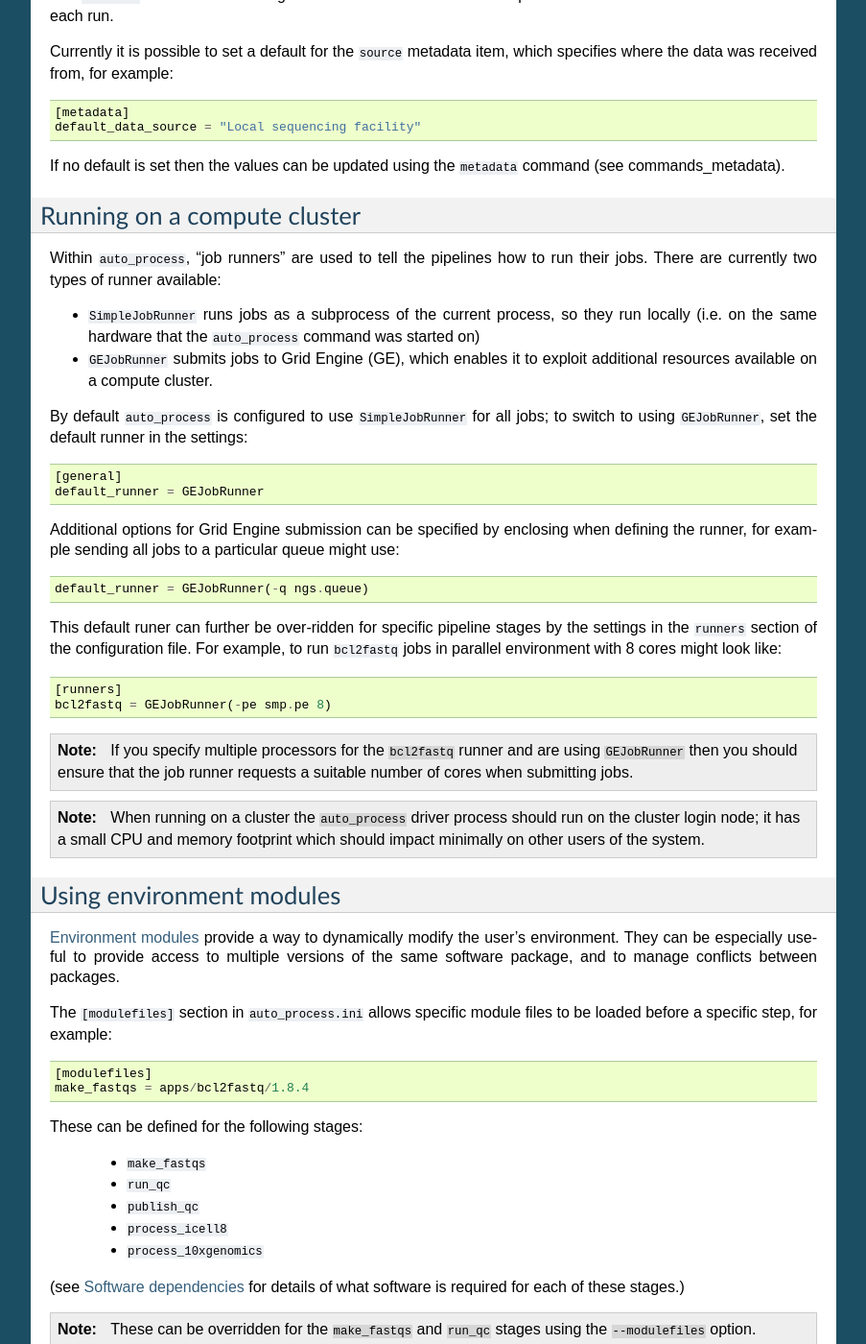
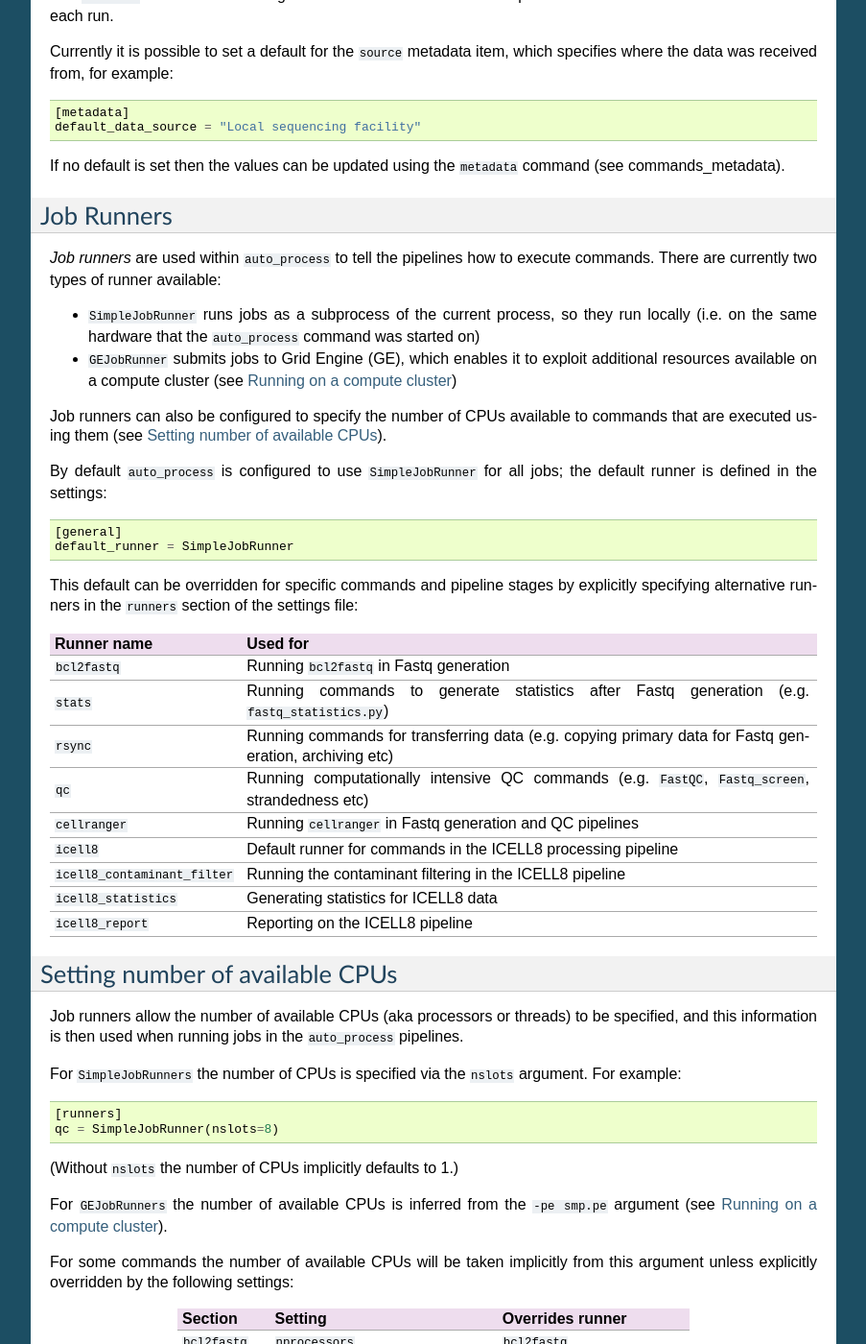
Before and after one commit to fls-bioinformatics-core/auto_process_ngs, a Sphinx documentation site: the page built from docs/source/configuration.rst, in a window 1280 px wide and 1400 px high, scrolled down 1362 px. Shown: the whole window at 96% size, without its empty margins (198-1101 px from the left). Built offline with Sphinx 7.4.7, drawn with Linux system fonts in a browser that asks for light colours; some of the changed text lies outside the part shown.

Commit message:
Documentation: updates to config docs for settings CPUs in job runners (plus some minor fixes).

```diff
--- a/docs/source/configuration.rst
+++ b/docs/source/configuration.rst
@@ -114,24 +114,110 @@ for example:
 If no default is set then the values can be updated using the
 ``metadata`` command (see :ref:`commands_metadata`).
 
+.. _job_runners:
+
+-----------
+Job Runners
+-----------
+
+*Job runners* are used within ``auto_process`` to tell the pipelines
+how to execute commands. There are currently two types of runner available:
+
+* ``SimpleJobRunner`` runs jobs as a subprocess of the current process,
+  so they run locally (i.e. on the same hardware that the ``auto_process``
+  command was started on)
+* ``GEJobRunner`` submits jobs to Grid Engine (GE), which enables it to
+  exploit additional resources available on a compute cluster (see
+  :ref:`running_on_compute_cluster`)
+
+Job runners can also be configured to specify the number of CPUs
+available to commands that are executed using them (see
+:ref:`setting_number_of_cpus`).
+
+By default ``auto_process`` is configured to use ``SimpleJobRunner``
+for all jobs; the default runner is defined in the settings:
+
+::
+
+   [general]
+   default_runner = SimpleJobRunner
+
+This default can be overridden for specific commands and pipeline
+stages by explicitly specifying alternative runners in the ``runners``
+section of the settings file:
+
+============================= =========================================
+Runner name                   Used for
+============================= =========================================
+``bcl2fastq``                 Running ``bcl2fastq`` in Fastq generation
+``stats``                     Running commands to generate statistics
+                              after Fastq generation (e.g.
+			      ``fastq_statistics.py``)
+``rsync``                     Running commands for transferring data
+                              (e.g. copying primary data for Fastq
+                              generation, archiving etc)
+``qc``                        Running computationally intensive QC
+                              commands (e.g. ``FastQC``, ``Fastq_screen``,
+                              strandedness etc)
+``cellranger``                Running ``cellranger`` in Fastq generation
+                              and QC pipelines
+``icell8``                    Default runner for commands in the ICELL8
+                              processing pipeline
+``icell8_contaminant_filter`` Running the contaminant filtering in the
+                              ICELL8 pipeline
+``icell8_statistics``         Generating statistics for ICELL8 data
+``icell8_report``             Reporting on the ICELL8 pipeline
+============================= =========================================
+
+.. _setting_number_of_cpus:
+
+--------------------------------
+Setting number of available CPUs
+--------------------------------
+
+Job runners allow the number of available CPUs (aka processors or
+threads) to be specified, and this information is then used when
+running jobs in the ``auto_process`` pipelines.
+
+For ``SimpleJobRunners`` the number of CPUs is specified via the
+``nslots`` argument. For example:
+
+::
+
+   [runners]
+   qc = SimpleJobRunner(nslots=8)
+
+(Without ``nslots`` the number of CPUs implicitly defaults to 1.)
+
+For ``GEJobRunners`` the number of available CPUs is inferred from the
+``-pe smp.pe`` argument (see :ref:`running_on_compute_cluster`).
+
+For some commands the number of available CPUs will be taken implicitly
+from this argument unless explicitly overridden by the following settings:
+
+=============== ================================== =====================
+Section         Setting                            Overrides runner
+=============== ================================== =====================
+``bcl2fastq``   ``nprocessors``                    ``bcl2fastq``
+``fastq_stats`` ``nprocessors``                    ``stats``
+``qc``          ``nprocessors``                    ``qc``
+``icell8``      ``nprocessors_contaminant_filter`` ``icell8_contaminant_filter``
+``icell8``      ``nprocessors_statistics``         ``icell8_statistics``
+``10xgenomics`` ``cellranger_localcores``          ``cellranger`` (*)
+=============== ================================== =====================
+
+(*) Used when ``cellranger`` is run with ``--jobmode=local``
+
 .. _running_on_compute_cluster:
 
 ----------------------------
 Running on a compute cluster
 ----------------------------
 
-Within ``auto_process``, "job runners" are used to tell the pipelines
-how to run their jobs. There are currently two types of runner available:
-
-* ``SimpleJobRunner`` runs jobs as a subprocess of the current process,
-  so they run locally (i.e. on the same hardware that the ``auto_process``
-  command was started on)
-* ``GEJobRunner`` submits jobs to Grid Engine (GE), which enables it to
-  exploit additional resources available on a compute cluster.
-
-By default ``auto_process`` is configured to use ``SimpleJobRunner``
-for all jobs; to switch to using ``GEJobRunner``, set the default runner
-in the settings:
+The ``GEJobRunner`` can be used to make ``auto_process`` submit its
+computationally intensive jobs to a compute cluster rather than on
+the local host; to switch to using ``GEJobRunner``, set the default
+runner in the settings:
 
 ::
 
@@ -146,15 +232,18 @@ particular queue might use:
 
    default_runner = GEJobRunner(-q ngs.queue)
 
-This default runer can further be over-ridden for specific pipeline
-stages by the settings in the ``runners`` section of the configuration
-file. For example, to run ``bcl2fastq`` jobs in parallel environment
+This default runer can further be overridden for specific commands
+and pipeline stages by the settings in the ``runners`` section of the
+configuration file (see the previous section :ref:`job_runners`).
+
+For example: to run ``bcl2fastq`` jobs in parallel environment
 with 8 cores might look like:
 
 ::
 
    [runners]
    bcl2fastq = GEJobRunner(-pe smp.pe 8)
+
 
 .. note::
 
@@ -168,7 +257,27 @@ with 8 cores might look like:
    run on the cluster login node; it has a small CPU and memory footprint
    which should impact minimally on other users of the system.
 
-.. _environment-modules:
+.. _limiting_number_of_jobs:
+
+--------------------------------------
+Limiting the number of concurrent jobs
+--------------------------------------
+
+The ``max_concurrent_jobs`` setting in the ``general`` section
+limits the number of jobs that ``auto_process`` will attempt to
+run simultaneously.
+
+For example:
+
+::
+
+    [general]
+    max_concurrent_jobs = 4
+
+This is particularly useful to prevent exceeding resource limits
+when running on a local workstation.
+
+.. _environment_modules:
 
 -------------------------
 Using environment modules
--- a/docs/source/requirements.rst
+++ b/docs/source/requirements.rst
@@ -60,7 +60,7 @@ process_icell8      `bowtie2`_         Required by fastq_screen
 
 These programs provided by these packages must be found on the
 ``PATH`` when the appropriate autoprocessor commands are issued.
-:ref:`environment-modules` can be used to help manage this.
+:ref:`environment_modules` can be used to help manage this.
 Alternatively many of these packages can be obtained from the
 `bioconda project <https://bioconda.github.io/>`_.
 
```
Also changed, not shown: docs/source/using/run_qc.rst (+7 -5 lines).
